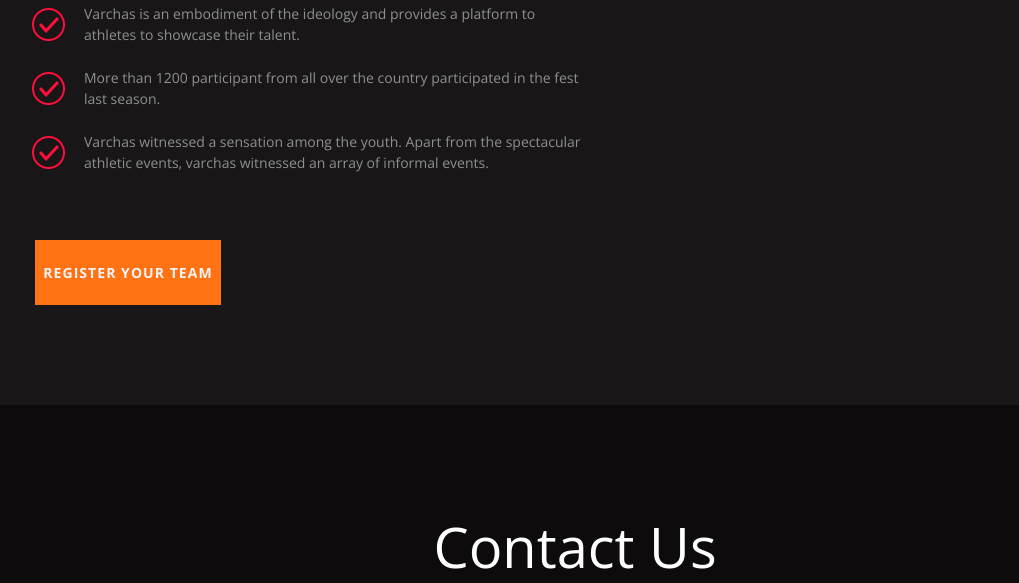
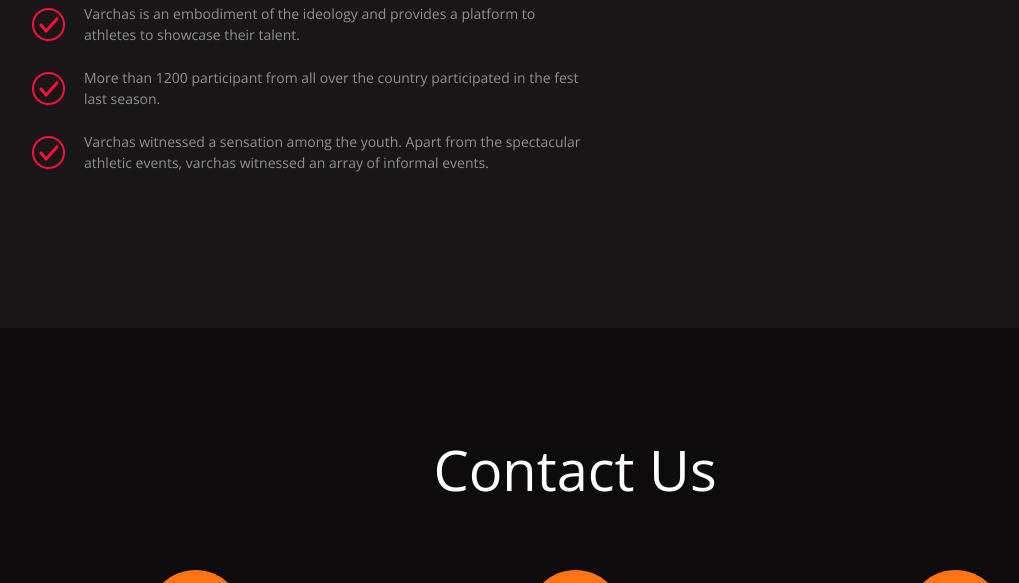
Before and after one commit to tanishqj2005/varchas, a Django app: page / in a window 1280 px wide. Shown: the part 3630-4213 px from the top of the page, without its empty margins (65-1084 px from the left). Run offline with Django 3.2, Linux system fonts and the light colour scheme; data that the repository does not hold is empty; some libraries are stand-ins or nearby versions.

Commit message:
Modified ca field and removed a button.

```diff
--- a/registration/models.py
+++ b/registration/models.py
@@ -17,7 +17,7 @@ class CampusAmbassador(models.Model):
     # Validators
     contact = RegexValidator(r'^[0-9]{10}$', message='Not a valid number!')
     # Model
-    name = models.CharField(max_length=32)
+    name = models.CharField(max_length=80)
     email = models.EmailField()
     college = models.CharField(max_length=128)
     current_year = models.CharField(max_length=1, choices=YEAR_CHOICES)
--- a/templates/main/index.html
+++ b/templates/main/index.html
@@ -521,10 +521,10 @@
         </ul>
       </div>
       <div class="cta_buttons">
-        <div class="d-flex flex-row align-items-start justify-content-start flex-wrap">
-          <div class="button cta_button"><a href="{% url 'accounts:register' %}">Register your team</a></div>
-
-        </div>
+{#        <div class="d-flex flex-row align-items-start justify-content-start flex-wrap">#}
+{#          <div class="button cta_button"><a href="{% url 'accounts:register' %}">Register your team</a></div>#}
+{##}
+{#        </div>#}
       </div>
     </div>
 
```
